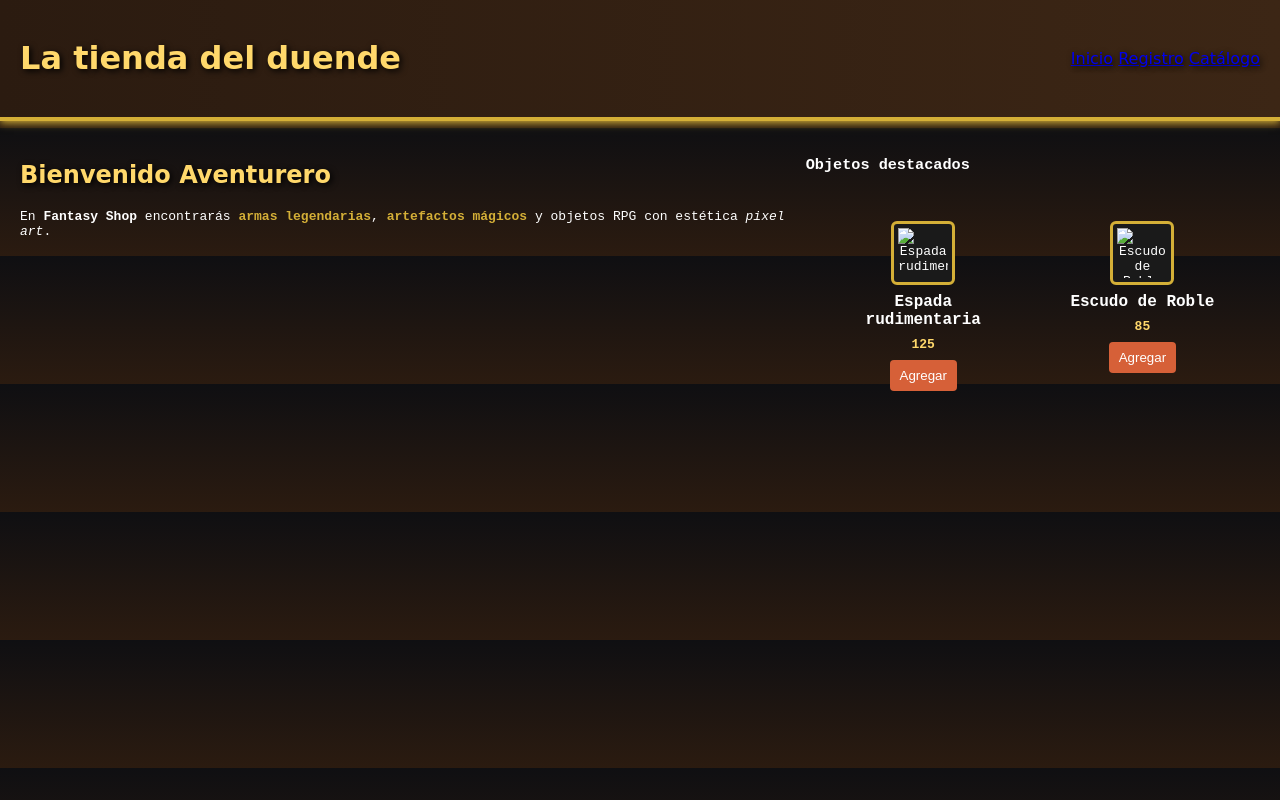
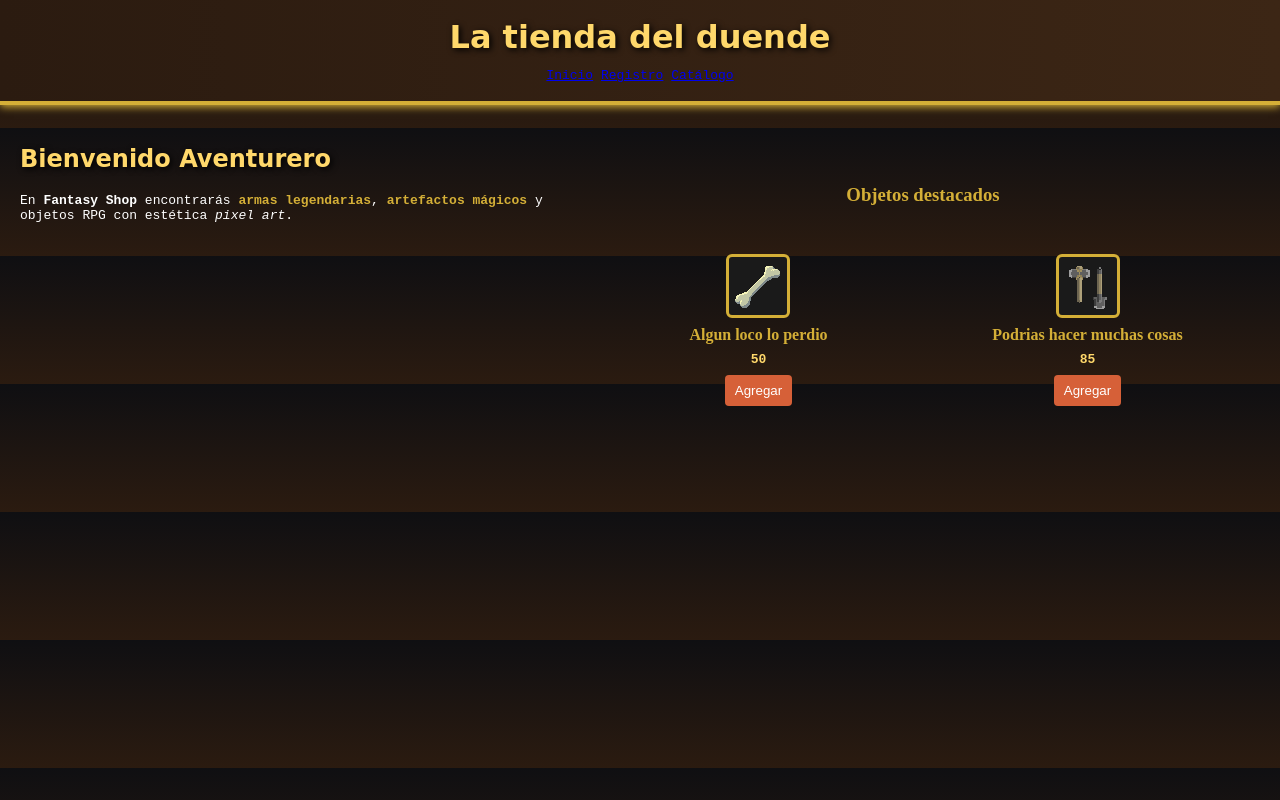
Before and after one commit to lazarczuk/La-cueva-del-duende.github.io, a plain HTML site: page index.html in a window 1280 px wide. Drawn offline with Linux system fonts and the light colour scheme.

Commit message:
Add files via upload

```diff
--- a/css/style.css
+++ b/css/style.css
@@ -8,30 +8,38 @@ background-blend-mode: multiply;
   margin: 0;
   padding: 0;
 }
-header{
- /*no borre por debajo de text-shadow */
-  font-family: 'MedievalSharp', cursive;
-  color:#ffd86b;
-    flex: 1;                /* ocupa todo el espacio disponible */
-  text-align: center;     /* centra el texto */
+header {
+  display: flex;
+  flex-direction: column;   /* apila título y menú uno debajo del otro */
+  align-items: center;      /* centra horizontalmente */
+  padding: 18px 20px;
+  background: linear-gradient(90deg, #2b1b10, #3c2615);
+  border-bottom: 4px solid #d4af37;
+  box-shadow: 0 2px 8px #d4af37;
+}
+
+header h1 {
+  text-align: center;
   font-family: 'MedievalSharp', cursive;
   color: #ffd86b;
   text-shadow: 2px 2px 6px #000;
-  margin: 0;
-  text-shadow:2px 2px 6px #000;
-  padding:18px 20px;
- background: linear-gradient(90deg, #2b1b10, #3c2615);
-  border-bottom:4px solid #d4af37;
-    box-shadow: 0 2px 8px #d4af37;
-  display:flex;
-  align-items:center;
-  justify-content:space-between;
+  margin: 0 0 12px 0; /* espacio debajo del título */
 }
 nav a:hover {
   color:#ffd86b;
   text-shadow:0 0 6px #d4af37;
 }
+.destacados {
+  margin: 40px auto;
+  width: 80%;
+  text-align: center;
+}
 
+.destacados h3 {
+  font-family: 'Cinzel Decorative', serif;
+  color: #d4af37;
+  margin-bottom: 16px;
+}
 .card:hover{
     transform: scale(1.05);
   box-shadow:0 0 12px #d4af37; /* no borre por debajo de box*/
--- a/index.html
+++ b/index.html
@@ -27,19 +27,19 @@
   </p>
 </section>
  <!-- Productos destacados -->
-  <section class="destacados">
+   <section class="destacados">
     <h3>Objetos destacados</h3>
     <div class="productos">
       <article class="card item">
-        <img class="pixel" src="assets/sword.png" alt="Espada rudimentaria">
-        <h3>Espada rudimentaria</h3>
-        <p class="price">125</p>
+        <img class="pixel" src="assets/femur.png" alt="femur">
+        <h3>Algun loco lo perdio</h3>
+        <p class="price">50</p>
         <button>Agregar</button>
       </article>
 
       <article class="card item">
-        <img class="pixel" src="assets/shield.png" alt="Escudo de Roble">
-        <h3>Escudo de Roble</h3>
+        <img class="pixel" src="assets/Hammer and Shovel.png" alt="Hammer and Shovel">
+        <h3>Podrias hacer muchas cosas</h3>
         <p class="price">85</p>
         <button>Agregar</button>
       </article>
```
Also changed, not shown: registro.html (+1 -1 lines).
